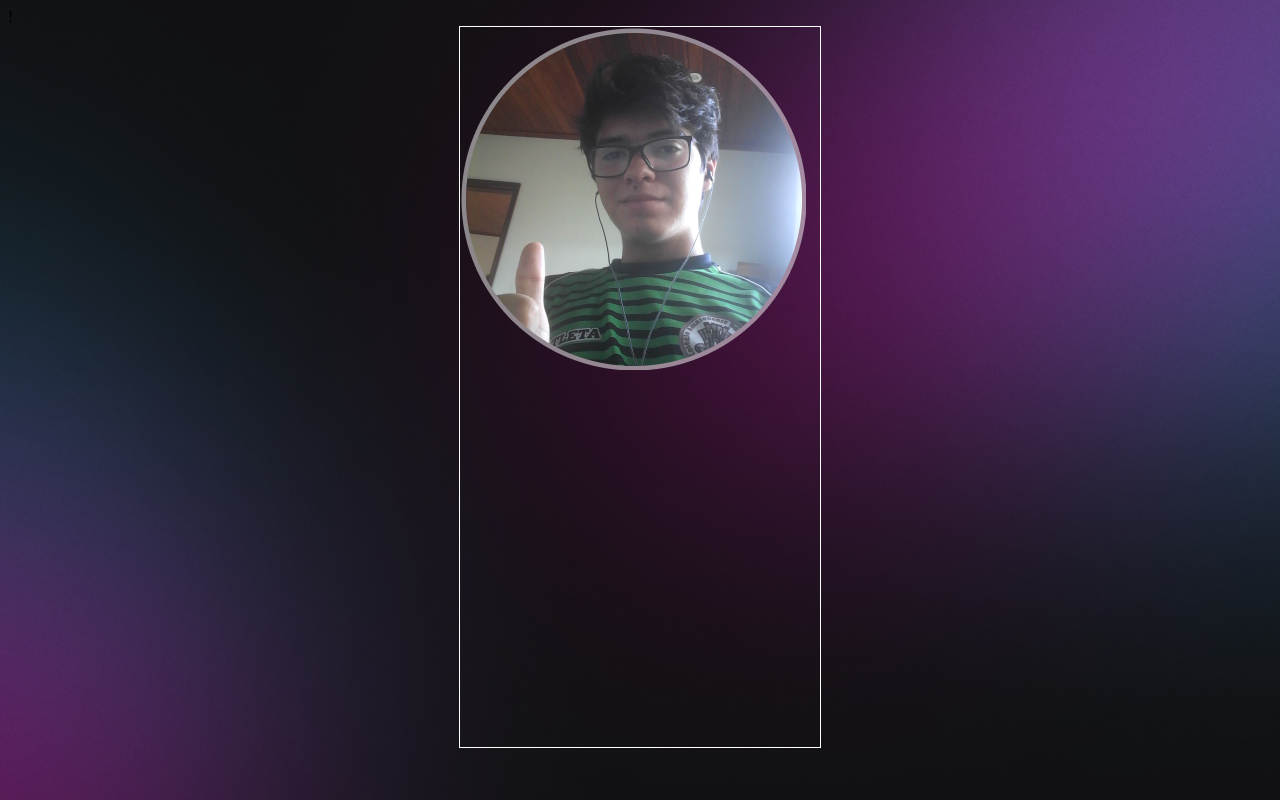
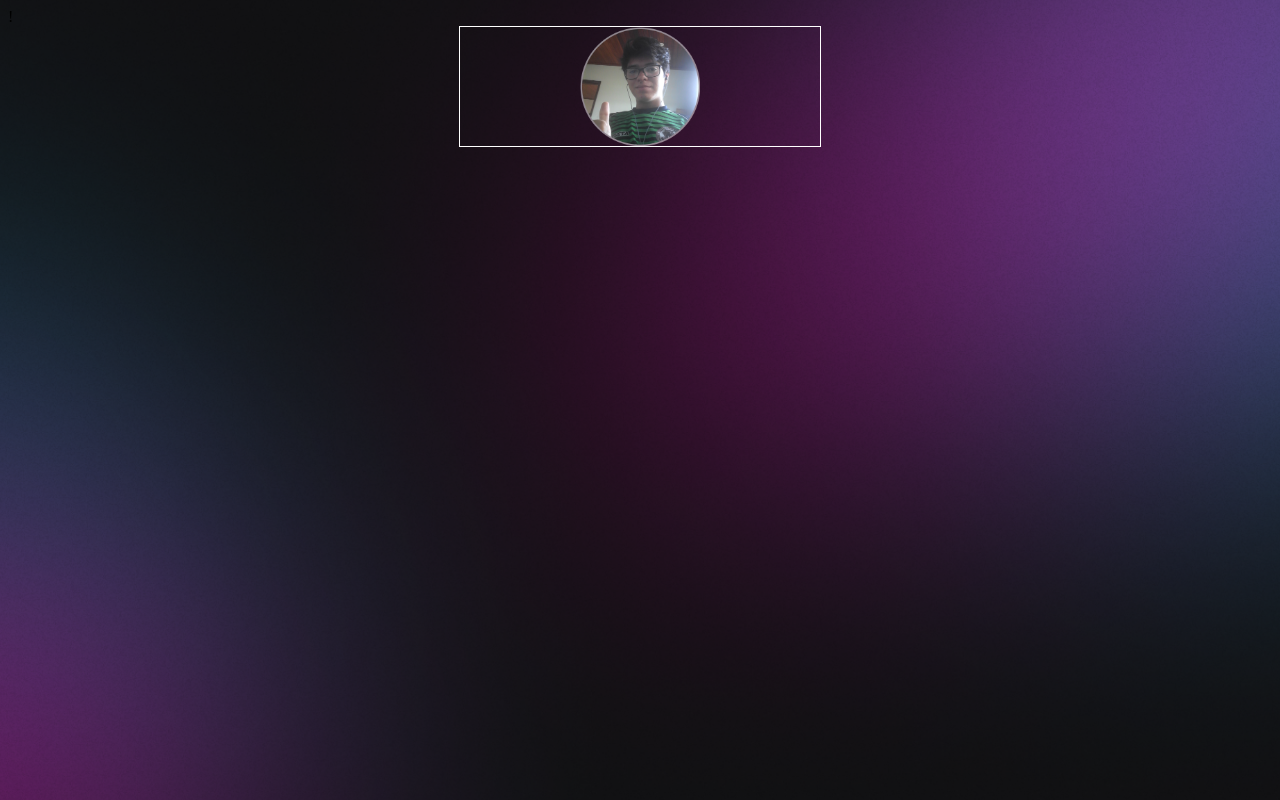
Before and after one commit to CarlosViniMSouza/DevLinksRocketseat, a plain HTML site: page index.html in a window 1280 px wide. Drawn offline with Linux system fonts and the light colour scheme.

Commit message:
modules -> Adicionando fontes e estilos aos textos

```diff
--- a/styles/style.css
+++ b/styles/style.css
@@ -11,7 +11,14 @@ body {
 
 #container {
     border: 1px solid white;
-    height: 720px;
+    margin: auto;
     width: 360px;
-    margin: auto;
 }
+
+#profile {
+    text-align: center;
+}
+
+#profile img {
+    width: 120px;
+}
```
Also changed, not shown: 1 other file.
